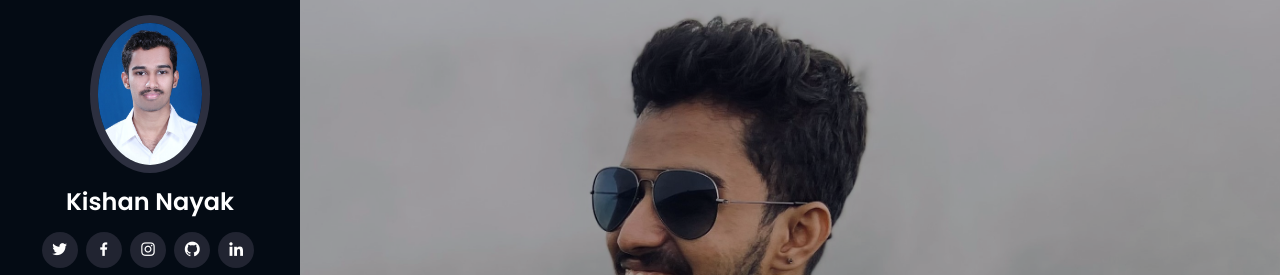
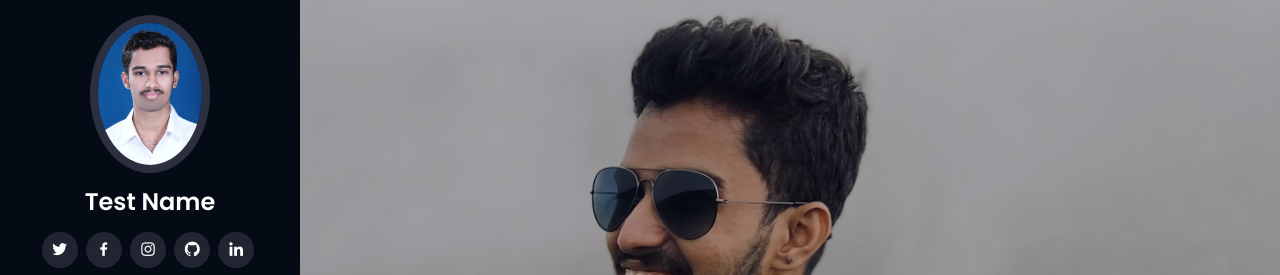
Before and after one commit to kishannk11/portfolio-final, a plain HTML site: page index.html in a window 1280 px wide. Shown: the top 275 px of the page. Drawn offline with nearby package versions, Linux system fonts and the light colour scheme.

Commit message:
Update index.html

```diff
--- a/index.html
+++ b/index.html
@@ -45,7 +45,7 @@
 
       <div class="profile">
         <img src="assets/img/img-DP.jpg" alt="" class="img-fluid rounded-circle">
-        <h1 class="text-light"><a href="index.html">Kishan Nayak</a></h1>
+        <h1 class="text-light"><a href="index.html">Test Name</a></h1>
         <div class="social-links mt-3 text-center">
           <a href="https://twitter.com/kishannk11" target="_blank" class="twitter"><i class="bx bxl-twitter"></i></a>
           <a href="https://www.facebook.com/kishannk11" target="_blank" class="facebook"><i class="bx bxl-facebook"></i></a>
```
